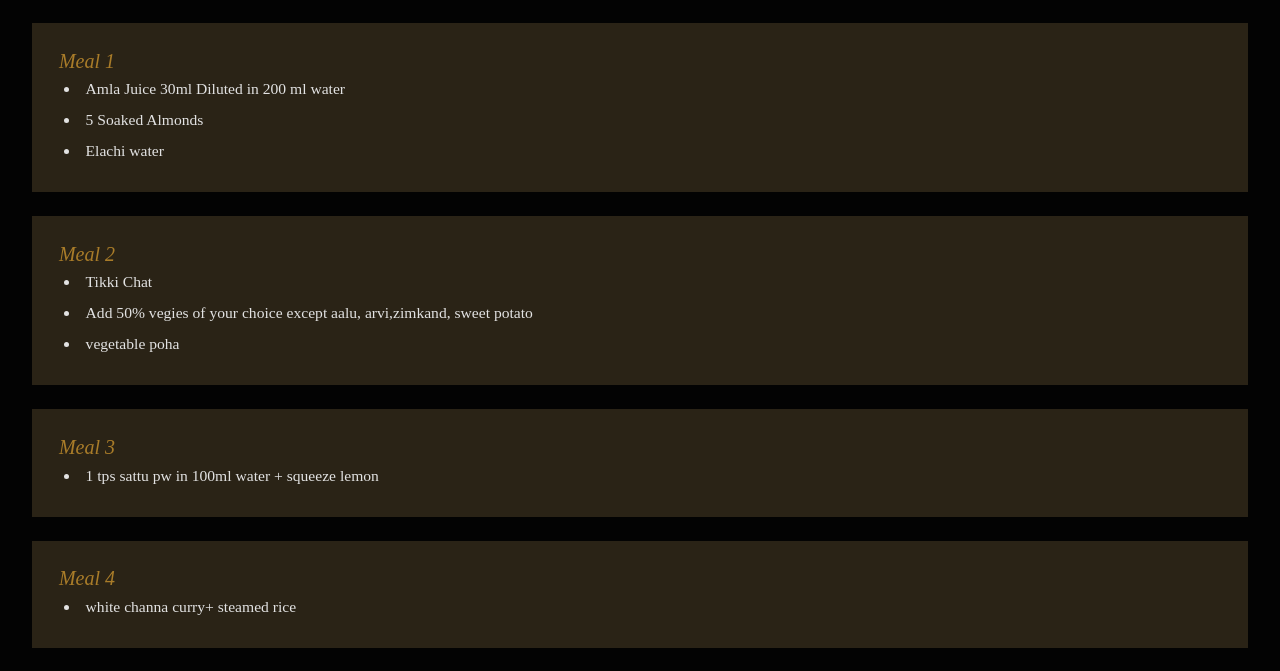
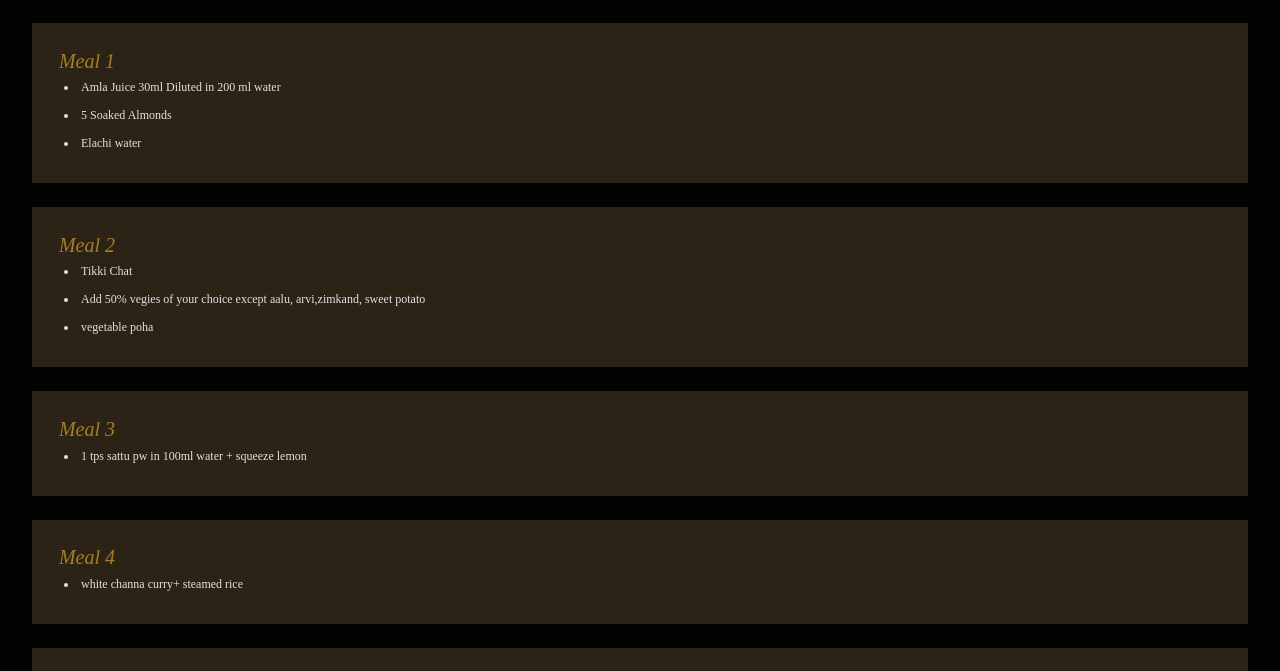
Before and after one commit to ankushmonga001/MealPlan, a plain HTML site: page index.html in a window 1280 px wide. Shown: the part 66-737 px from the top of the page. Drawn offline with Linux system fonts and the light colour scheme.

Commit message:
Update index.html

```diff
--- a/index.html
+++ b/index.html
@@ -14,7 +14,7 @@ margin:1.9%;
 //border: 1px dashed #a97c29;
 text-vertical-align: center;
 padding: 2vw;
-font-size:1.95vh;//calc(0.95vh+0.95vw);
+font-size:1.5vh;//calc(0.95vh+0.95vw);
 background: #2a2316;
 }
 .days{
```
